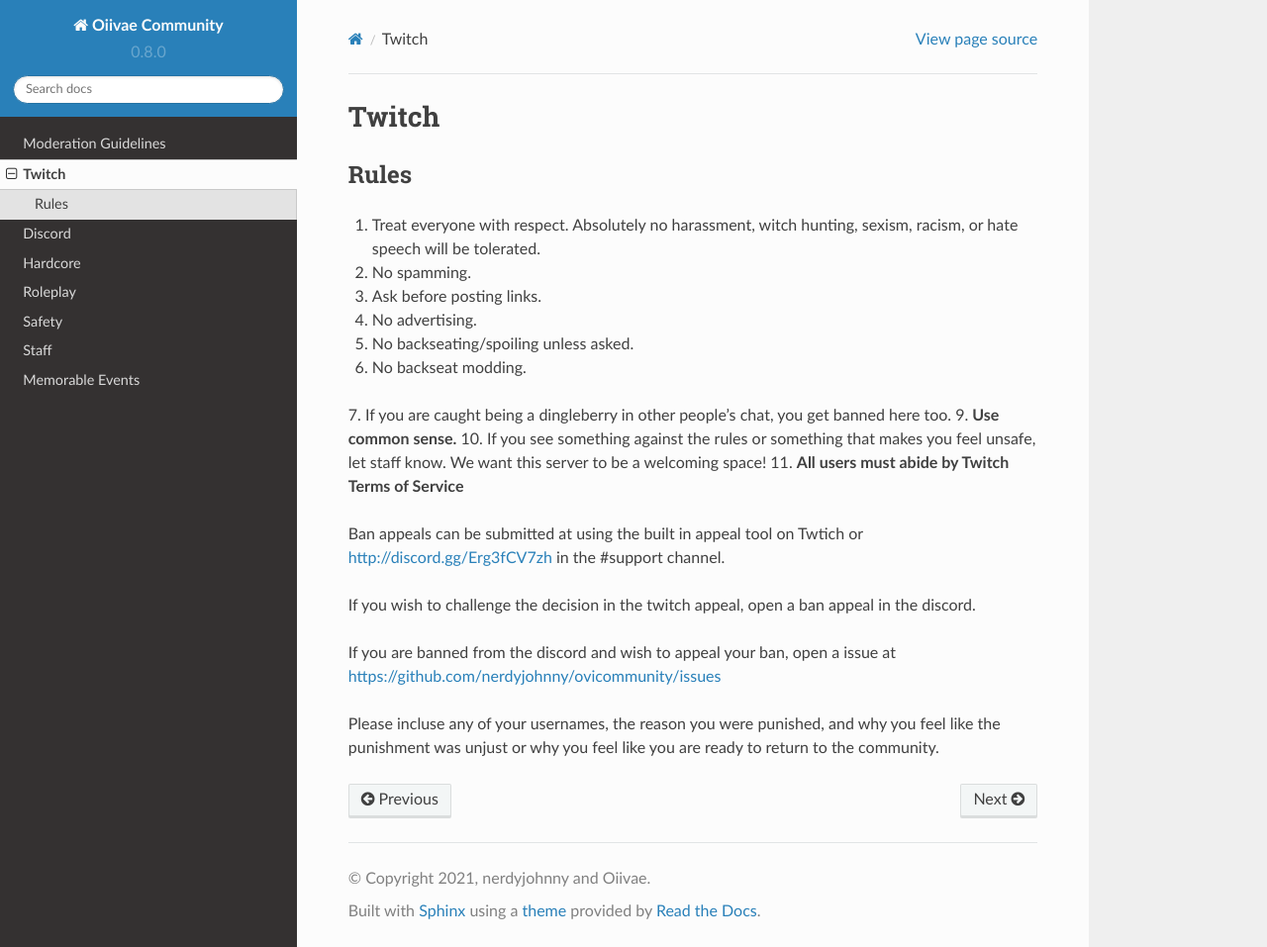
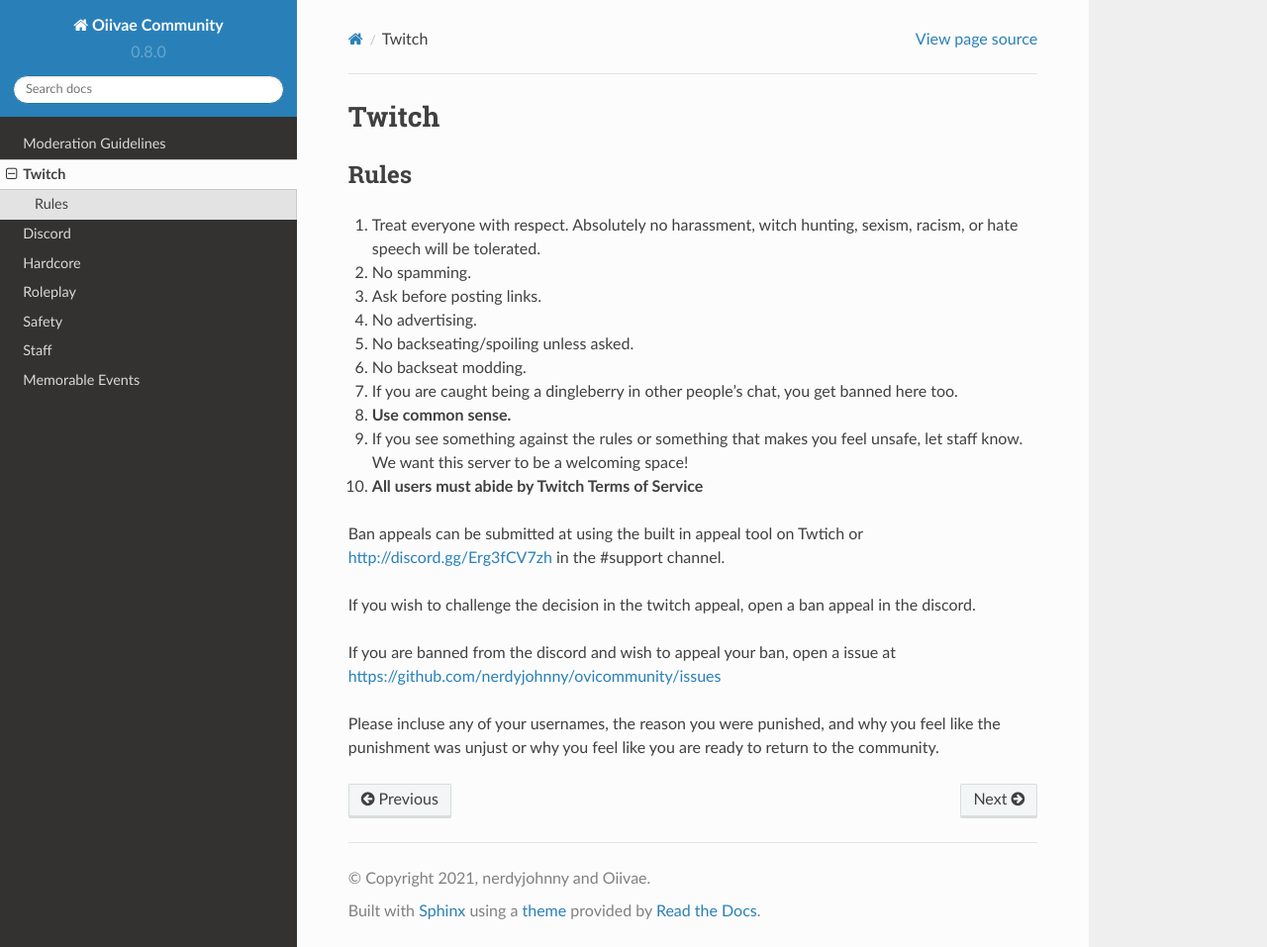
Before and after one commit to nerdyjohnny/ovidoc, a Sphinx documentation site: the page built from docs/source/twitch.rst, in a window 1280 px wide and 957 px high. Shown: the whole window at 99% size. Built offline with Sphinx 7.4.7 and the Read the Docs theme 2.0.0, drawn with Linux system fonts in a browser that asks for light colours.

Commit message:
Update twitch.rst

```diff
--- a/docs/source/twitch.rst
+++ b/docs/source/twitch.rst
@@ -10,9 +10,9 @@
 5. No backseating/spoiling unless asked.
 6. No backseat modding.
 7. If you are caught being a dingleberry in other people's chat, you get banned here too.
-9. **Use common sense.**
-10. If you see something against the rules or something that makes you feel unsafe, let staff know. We want this server to be a welcoming space!
-11. **All users must abide by Twitch Terms of Service**
+8. **Use common sense.**
+9. If you see something against the rules or something that makes you feel unsafe, let staff know. We want this server to be a welcoming space!
+10. **All users must abide by Twitch Terms of Service**
 
 Ban appeals can be submitted at using the built in appeal tool on Twtich or http://discord.gg/Erg3fCV7zh in the #support channel.
 
```
